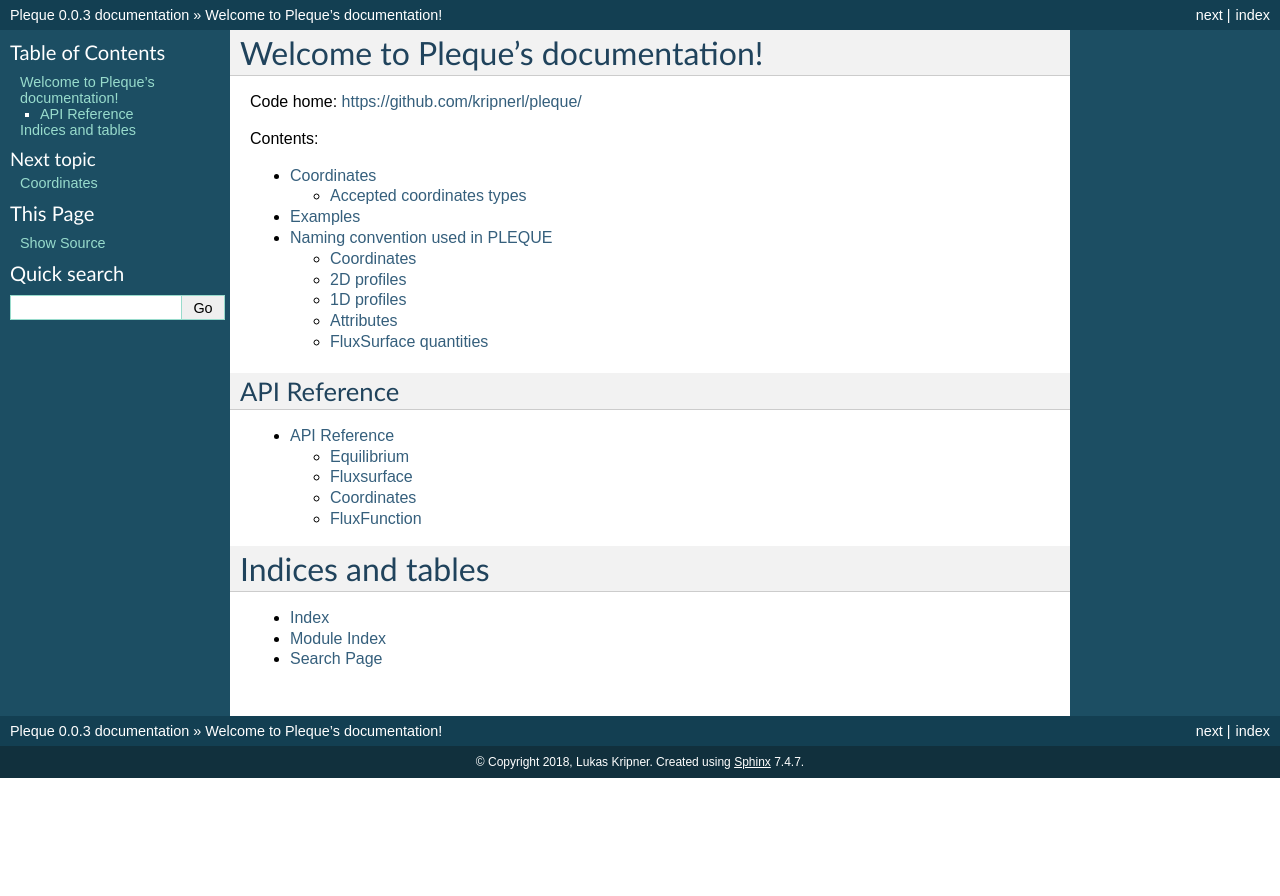
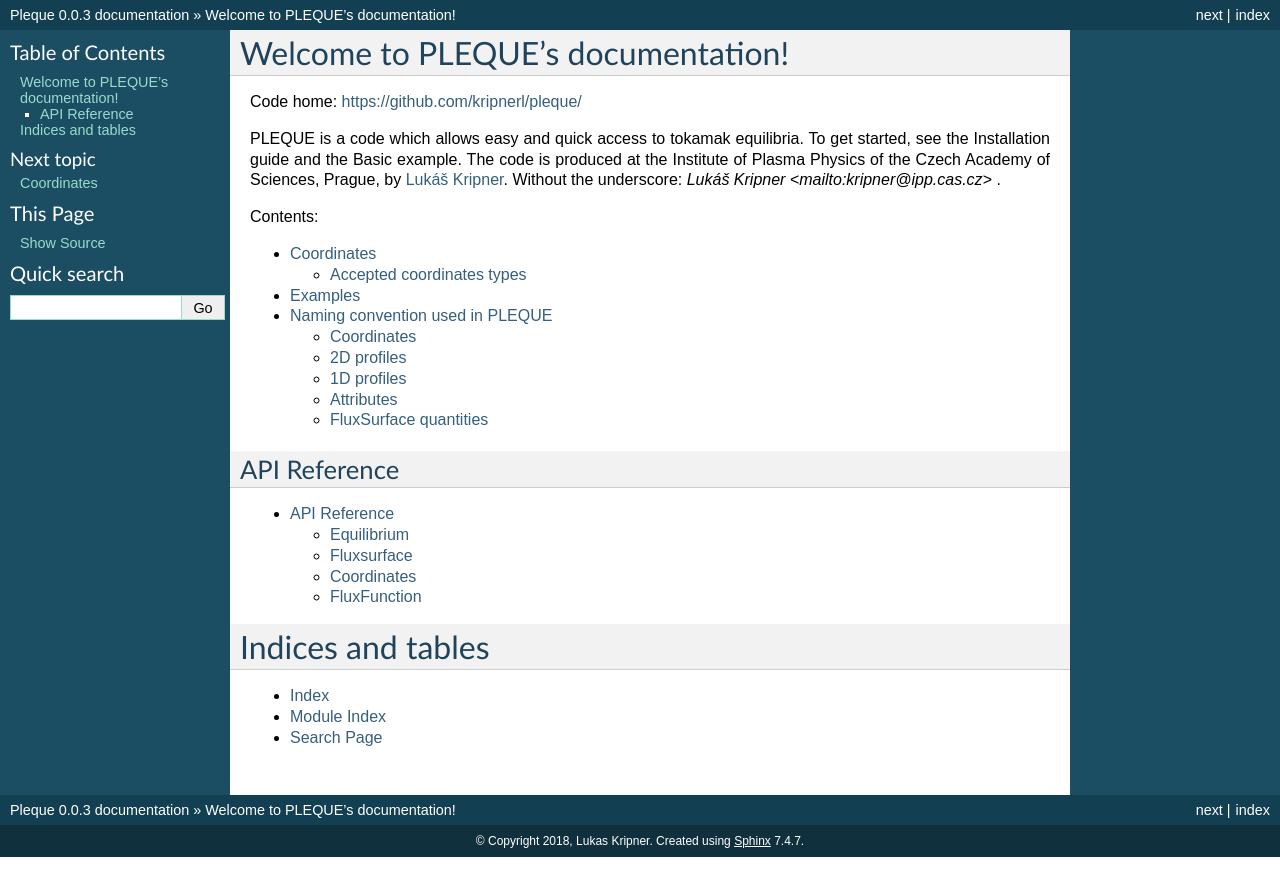
Before and after one commit to kripnerl/pleque, a Sphinx documentation site: the page built from docs/source/index.rst, in a window 1280 px wide. Shown: the top 896 px of the page. Built offline with Sphinx 7.4.7, drawn with Linux system fonts in a browser that asks for light colours; pages that are not in the unit, such as notebooks, are missing from menus.

Commit message:
Expanding the index page.

```diff
--- a/docs/source/index.rst
+++ b/docs/source/index.rst
@@ -1,8 +1,10 @@
 
-Welcome to Pleque's documentation!
+Welcome to PLEQUE's documentation!
 ==================================
 
 Code home: https://github.com/kripnerl/pleque/
+
+PLEQUE is a code which allows easy and quick access to tokamak equilibria. To get started, see the Installation guide and the Basic example. The code is produced at the Institute of Plasma Physics of the Czech Academy of Sciences, Prague, by `Lukáš Kripner <mailto:kripner@ipp.cas.cz>`_. Without the underscore: `Lukáš Kripner <mailto:kripner@ipp.cas.cz>` .
 
 .. toctree::
    :maxdepth: 2
```
